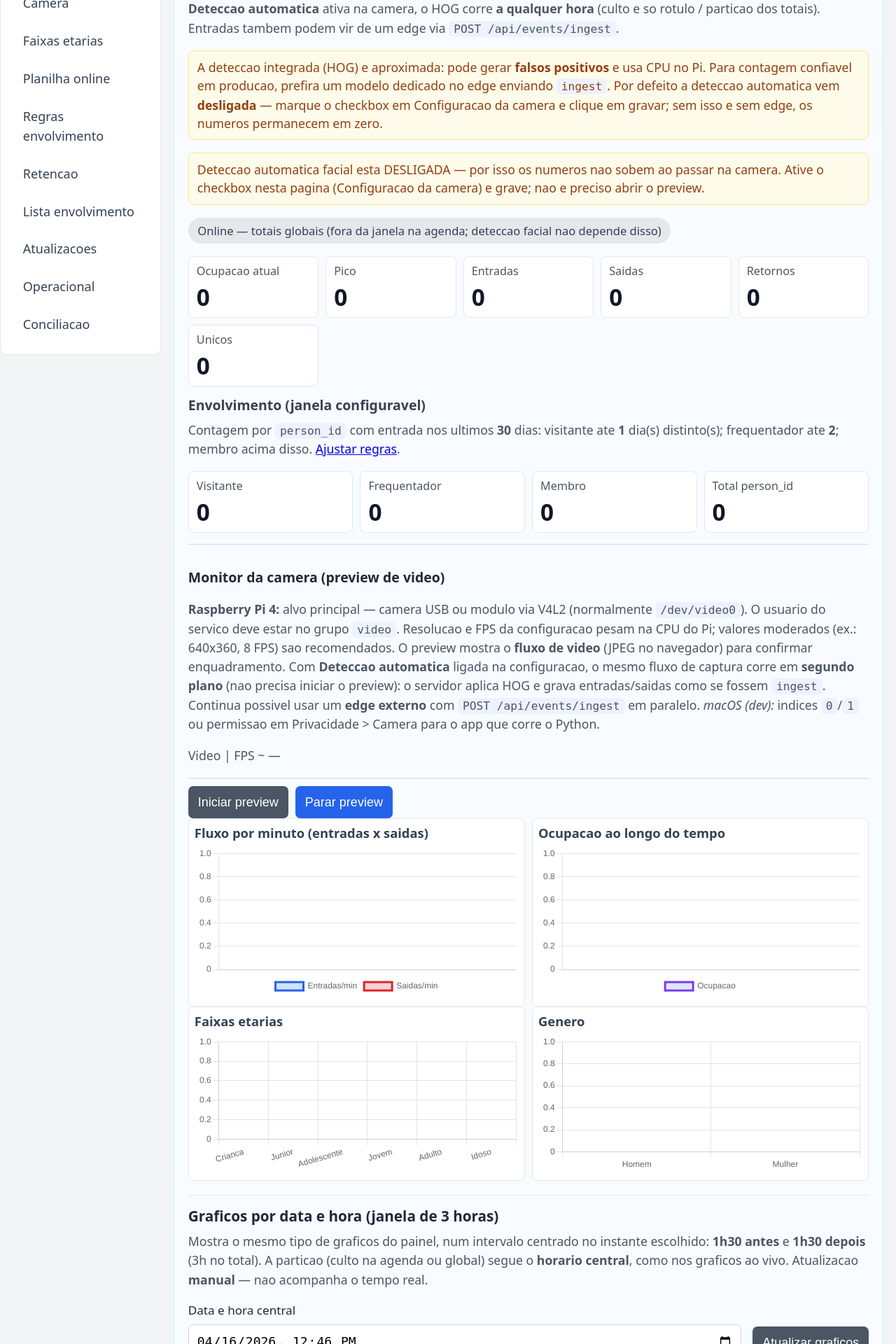
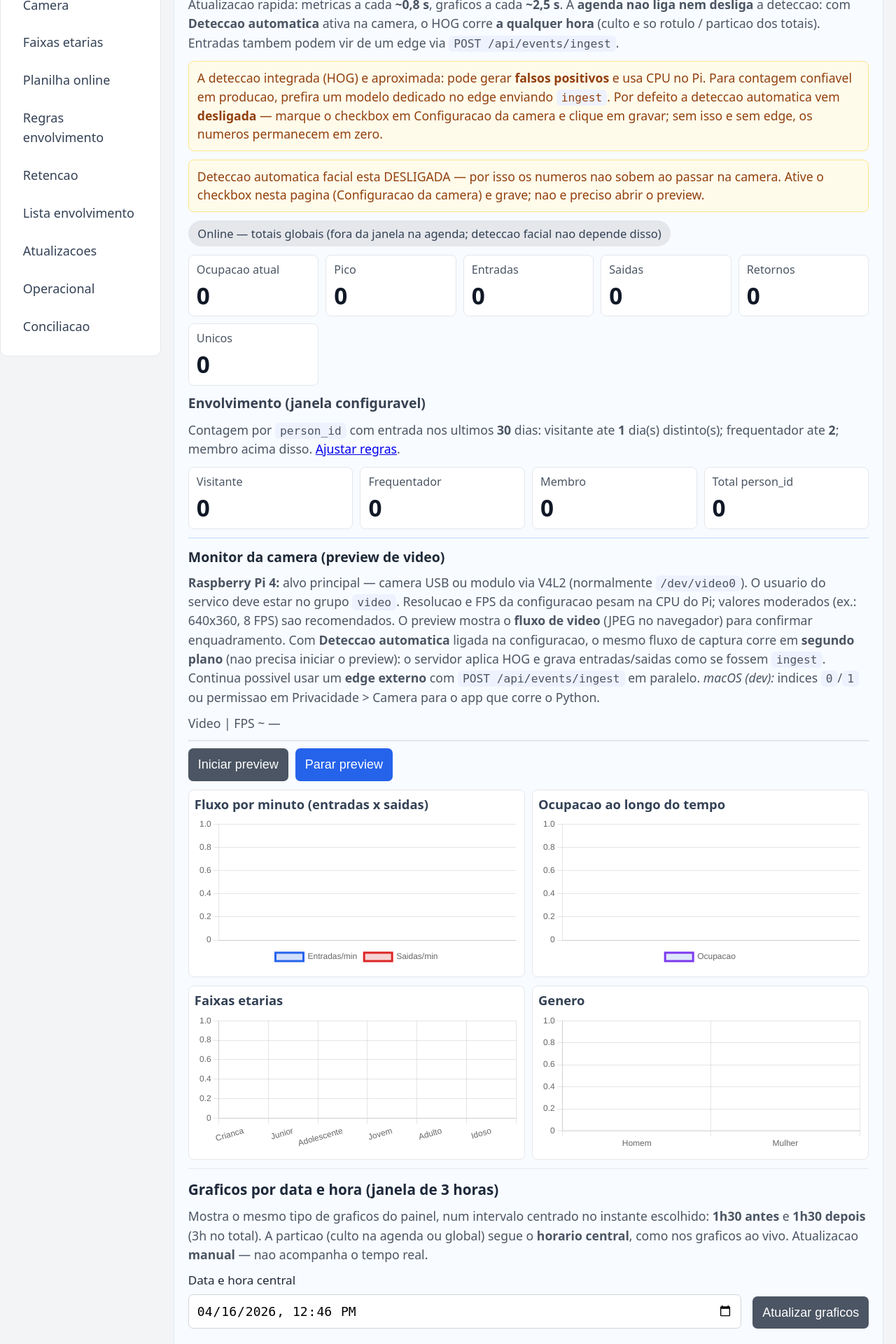
Before and after one commit to davigodoy/VIP, a FastAPI app: page / in a window 1280 px wide. Shown: the part 280-2200 px from the top of the page at 70% size. Run offline with FastAPI, Linux system fonts and the light colour scheme; data comes from the database, SQL or seed files in the repository; data that the repository does not hold is empty.

Commit message:
Fix page

```diff
--- a/static/style.css
+++ b/static/style.css
@@ -129,6 +129,31 @@ h3 {
   padding: 1rem 1.1rem;
   margin-bottom: 1rem;
   overflow: hidden;
+  display: flex;
+  flex-direction: column;
+  gap: 12px;
+}
+
+.card > h2,
+.card > h3 {
+  margin-top: 0;
+  margin-bottom: 0;
+}
+
+.card > p {
+  margin-top: 0;
+  margin-bottom: 0;
+}
+
+.card > ul,
+.card > ol {
+  margin-top: 0;
+  margin-bottom: 0;
+}
+
+.card > div > p {
+  margin-top: 0;
+  margin-bottom: 0;
 }
 
 .live-card {
@@ -143,9 +168,9 @@ h3 {
   background: #e5e7eb;
   color: #334155;
   font-size: 0.92rem;
-  margin-bottom: 8px;
   line-height: 1.4;
   word-break: break-word;
+  align-self: flex-start;
 }
 
 .live-card.live-offline {
@@ -154,9 +179,19 @@ h3 {
 }
 
 .preview-monitor {
-  margin-top: 16px;
   padding-top: 14px;
   border-top: 1px solid #bfdbfe;
+  display: flex;
+  flex-direction: column;
+  gap: 10px;
+}
+
+.preview-monitor > h3 {
+  margin: 0;
+}
+
+.preview-monitor > p {
+  margin: 0;
 }
 
 .preview-frame-wrap {
@@ -184,16 +219,17 @@ h3 {
   display: flex;
   gap: 10px;
   flex-wrap: wrap;
-  margin-top: 10px;
   align-items: center;
 }
 
 .camera-detect-panel {
-  margin-bottom: 14px;
   padding: 10px;
   background: #f8fafc;
   border: 1px solid #e2e8f0;
   border-radius: 8px;
+  display: flex;
+  flex-direction: column;
+  gap: 10px;
 }
 
 .camera-select-row {
@@ -235,7 +269,6 @@ h3 {
   display: grid;
   grid-template-columns: repeat(auto-fit, minmax(min(9.5rem, 100%), 1fr));
   gap: 10px;
-  margin-top: 10px;
 }
 
 .metric-box {
@@ -300,15 +333,21 @@ h3 {
 }
 
 .chart-range-card {
-  margin-top: 20px;
   padding-top: 16px;
   border-top: 1px solid #e5e7eb;
+  display: flex;
+  flex-direction: column;
+  gap: 10px;
 }
 
 .chart-range-card > h3 {
-  margin: 0 0 8px;
+  margin: 0;
   font-size: 1.15rem;
   color: #1e293b;
+}
+
+.chart-range-card > p {
+  margin: 0;
 }
 
 .chart-range-toolbar {
@@ -316,7 +355,6 @@ h3 {
   flex-wrap: wrap;
   gap: 12px 16px;
   align-items: flex-end;
-  margin-bottom: 6px;
 }
 
 .chart-range-toolbar label {
@@ -330,8 +368,7 @@ h3 {
 
 .chart-range-meta,
 #chart-range-summary {
-  margin-top: 4px;
-  margin-bottom: 10px;
+  margin: 0;
 }
 
 .grid {
@@ -575,7 +606,7 @@ details[open] summary {
 .config-subheading {
   font-size: 1.08rem;
   font-weight: 600;
-  margin: 18px 0 8px;
+  margin: 0;
   color: #374151;
 }
 
--- a/templates/index.html
+++ b/templates/index.html
@@ -43,7 +43,7 @@
         <h2>Dashboard em tempo real</h2>
         <p class="help">Atualizacao rapida: metricas a cada <strong>~0,8&nbsp;s</strong>, graficos a cada <strong>~2,5&nbsp;s</strong>. A <strong>agenda nao liga nem desliga</strong> a deteccao: com <strong>Deteccao automatica</strong> ativa na camera, o HOG corre <strong>a qualquer hora</strong> (culto e so rotulo / particao dos totais). Entradas tambem podem vir de um edge via <code>POST /api/events/ingest</code>.</p>
         <p class="warn">A deteccao integrada (HOG) e aproximada: pode gerar <strong>falsos positivos</strong> e usa CPU no Pi. Para contagem confiavel em producao, prefira um modelo dedicado no edge enviando <code>ingest</code>. Por defeito a deteccao automatica vem <strong>desligada</strong> — marque o checkbox em Configuracao da camera e clique em gravar; sem isso e sem edge, os numeros permanecem em zero.</p>
-        <p id="live-detection-hint" class="warn" style="margin-top:6px;" hidden></p>
+        <p id="live-detection-hint" class="warn" hidden></p>
         <div id="live-status" class="pill">Carregando...</div>
         <div class="live-grid">
           <div class="metric-box"><span class="metric-label">Ocupacao atual</span><span id="m-current" class="metric-value">-</span></div>
@@ -54,7 +54,7 @@
           <div class="metric-box"><span class="metric-label">Unicos</span><span id="m-unique" class="metric-value">-</span></div>
         </div>
 
-        <h3 class="config-subheading" style="margin-top:14px;">Envolvimento (janela configuravel)</h3>
+        <h3 class="config-subheading">Envolvimento (janela configuravel)</h3>
         <p class="help" id="involvement-dash-hint">
           Contagem por <code>person_id</code> com entrada nos ultimos
           <strong id="involvement-dash-janela">{{ config.envolvimento_janela_dias }}</strong> dias:
@@ -317,7 +317,7 @@
             <label>Visitante — ate quantos dias distintos com entrada?<input type="number" name="envolvimento_max_dias_visitante" min="1" max="120" value="{{ config.envolvimento_max_dias_visitante }}" required title="Inclusive: 1 ate este valor = visitante" /></label>
             <label>Frequentador — ate quantos dias distintos com entrada?<input type="number" name="envolvimento_max_dias_frequentador" min="2" max="120" value="{{ config.envolvimento_max_dias_frequentador }}" required title="Inclusive: acima do limite de visitante ate este valor = frequentador; acima = membro. Deve ser maior que o campo visitante." /></label>
           </div>
-          <p class="help" style="margin-top:10px;">
+          <p class="help">
             <strong>Salvar regras</strong> grava apenas este bloco pela API (sem recarregar a pagina) e atualiza o dashboard e a lista abaixo.
             O botao <strong>Salvar configuracao</strong> no fim do formulario grava <em>toda</em> a configuracao (camera, retencao, etc.), incluindo estes tres valores.
           </p>
@@ -347,7 +347,7 @@
           <div class="actions">
             <button type="submit">Salvar configuracao</button>
           </div>
-          <p class="help" style="margin-top:8px;">A gravacao e feita pela API (<code>POST /api/config</code>): a pagina <strong>nao</strong> recarrega; aparece uma mensagem de confirmacao em cima.</p>
+          <p class="help">A gravacao e feita pela API (<code>POST /api/config</code>): a pagina <strong>nao</strong> recarrega; aparece uma mensagem de confirmacao em cima.</p>
         </section>
       </form>
 
```
Also changed, not shown: other parts of static/style.css (+20 -19 lines).
